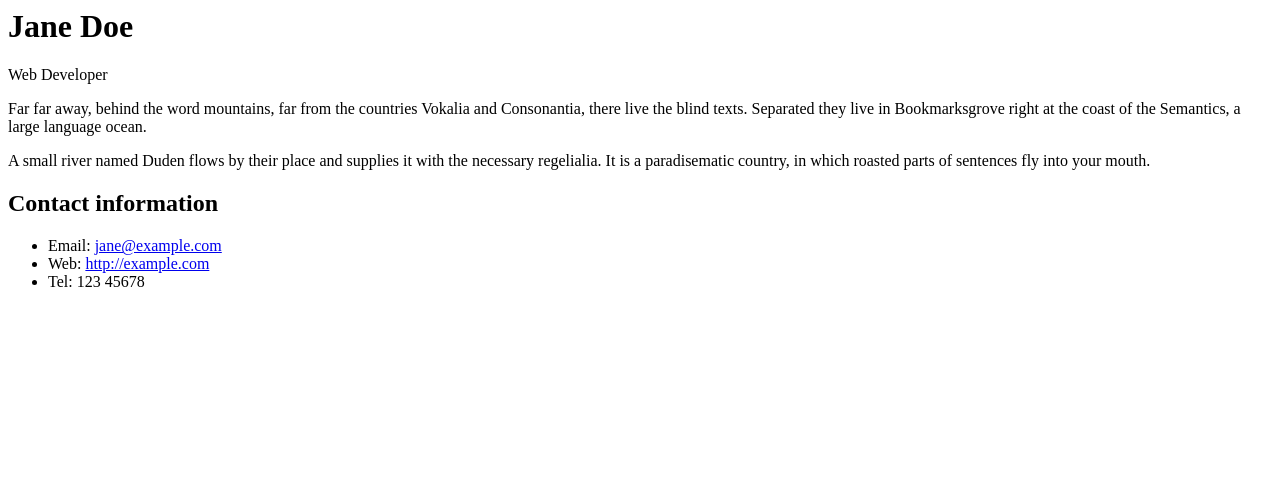
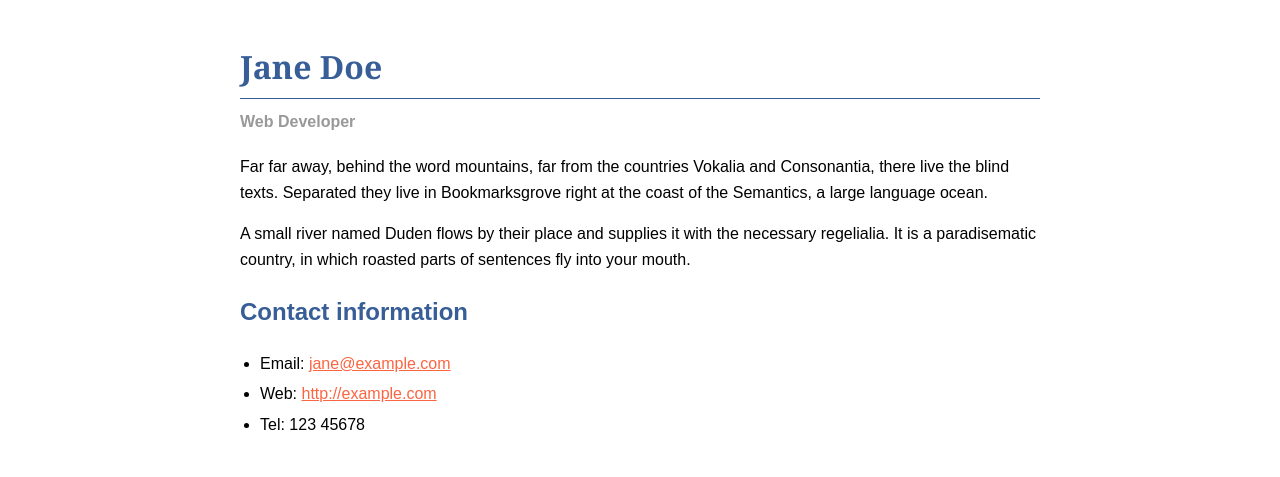
Before and after one commit to ahyouish/bio, a plain HTML site: page index.html in a window 1280 px wide. Drawn offline with Linux system fonts and the light colour scheme.

Commit message:
Update index.html

```diff
--- a/index.html
+++ b/index.html
@@ -1,5 +1,61 @@
+<!DOCTYPE html>
+<html lang="en">
+<head>
+    <meta charset="UTF-8">
+    <meta name="viewport" content="width=device-width, initial-scale=1.0">
+    <title>Jane Doe - Web Developer</title>
+    <style>
+        body {
+            font-family: Arial, Helvetica, sans-serif;
+            line-height: 1.6;
+            max-width: 800px;
+            margin: 0 auto;
+            padding: 20px;
+        }
+
+        h1 {
+            color: #375e97;
+            font-size: 2em;
+            font-family: Georgia, "Times New Roman", Times, serif;
+            border-bottom: 1px solid #375e97;
+            padding-bottom: 5px;
+            margin-bottom: 10px;
+        }
+
+        h2 {
+            font-size: 1.5em;
+            color: #375e97;
+            margin-top: 20px;
+        }
+
+        .job-title {
+            color: #999999;
+            font-weight: bold;
+            margin-bottom: 20px;
+        }
+
+        a:link,
+        a:visited {
+            color: #fb6542;
+        }
+
+        a:hover {
+            text-decoration: none;
+        }
+
+        ul {
+            padding-left: 20px;
+        }
+
+        li {
+            margin-bottom: 5px;
+        }
+    </style>
+</head>
+<body>
     <h1>Jane Doe</h1>
     <div class="job-title">Web Developer</div>
+
     <p>
         Far far away, behind the word mountains, far from the countries Vokalia and
         Consonantia, there live the blind texts. Separated they live in Bookmarksgrove
@@ -18,4 +74,5 @@
         <li>Web: <a href="http://example.com">http://example.com</a></li>
         <li>Tel: 123 45678</li>
     </ul>
-<link rel="stylesheet" href="style.css">
+</body>
+</html>
```
Lines whose indentation alone changed are shown as unchanged.
